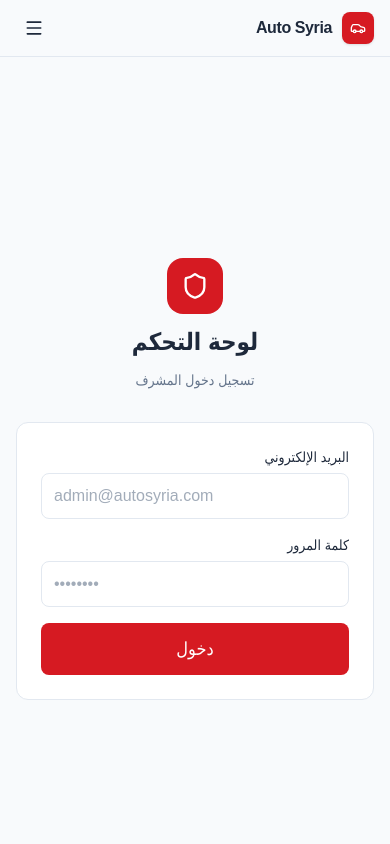
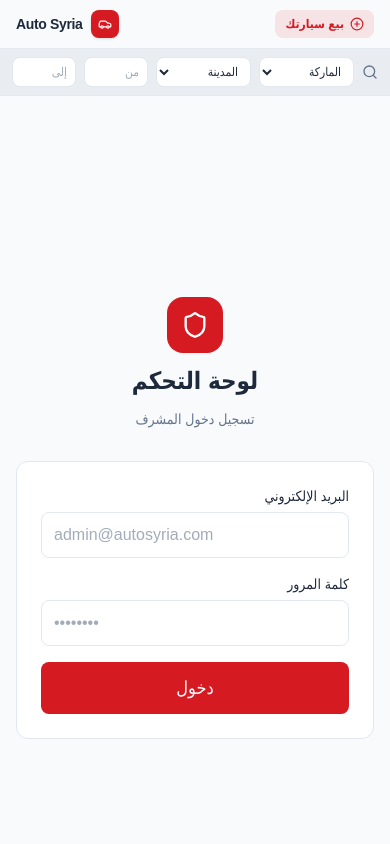
Before and after one commit to Azzam230/autosyria, a Next.js app: page /admin/login in a window 390 px wide. Shown: the top 844 px of the page. Built offline with nearby package versions, Linux system fonts and the light colour scheme; a web font is replaced by a local one.

Commit message:
موبايل: هيدر من جزئين - شعار + بيع سيارتك بالأعلى، سيرش بار أسفله ثابت بكل الصفحات

```diff
--- a/src/components/layout/Header.tsx
+++ b/src/components/layout/Header.tsx
@@ -1,10 +1,10 @@
 "use client"
 
 import Link from "next/link"
-import { Menu, X, Car, PlusCircle } from "lucide-react"
-import { useState } from "react"
+import { Car, PlusCircle } from "lucide-react"
 import { SITE_NAME } from "@/lib/constants"
 import ThemeToggle from "@/components/theme/ThemeToggle"
+import MobileSearchBar from "./MobileSearchBar"
 
 const navLinks = [
   { href: "/", label: "الرئيسية", icon: Car },
@@ -12,16 +12,21 @@ const navLinks = [
 ]
 
 export default function Header() {
-  const [menuOpen, setMenuOpen] = useState(false)
+  return (
+    <header className="sticky top-0 z-40 bg-background/95 backdrop-blur-md">
+      {/* Top Row: Logo + Sell Link */}
+      <div className="border-b border-border">
+        <div className="max-w-7xl mx-auto px-4 h-12 flex items-center justify-between">
+          <Link href="/sell" className="md:hidden flex items-center gap-1.5 px-2.5 py-1.5 rounded-lg bg-accent/10 text-accent text-xs font-semibold">
+            <PlusCircle className="w-3.5 h-3.5" />
+            بيع سيارتك
+          </Link>
 
-  return (
-    <header className="sticky top-0 z-40 border-b border-border bg-background/95 backdrop-blur-md">
-      <div className="max-w-7xl mx-auto px-4 h-14 flex items-center justify-between">
-        <Link href="/" className="flex items-center gap-2.5 group">
-          <div className="w-8 h-8 rounded-lg bg-accent flex items-center justify-center shadow-sm group-hover:shadow-md transition-shadow">
-            <Car className="w-4 h-4 text-white" />
+          <Link href="/" className="flex items-center gap-2 group">
+            <div className="w-7 h-7 rounded-lg bg-accent flex items-center justify-center shadow-sm group-hover:shadow-md transition-shadow">
+              <Car className="w-3.5 h-3.5 text-white" />
             </div>
-          <span className="font-bold text-base text-foreground tracking-tight">{SITE_NAME}</span>
+            <span className="font-bold text-sm text-foreground tracking-tight">{SITE_NAME}</span>
           </Link>
 
           {/* Desktop Nav */}
@@ -33,7 +38,7 @@ export default function Header() {
                   <Link
                     key={link.href}
                     href={link.href}
-                  className="flex items-center gap-1.5 px-3.5 py-2 text-sm text-muted hover:text-foreground transition-colors rounded-lg hover:bg-card"
+                    className="flex items-center gap-1.5 px-3.5 py-1.5 text-sm text-muted hover:text-foreground transition-colors rounded-lg hover:bg-card"
                   >
                     <Icon className="w-4 h-4" />
                     {link.label}
@@ -45,7 +50,7 @@ export default function Header() {
             <div className="flex items-center gap-1 mr-2 pr-2 border-r border-border">
               <Link
                 href="/admin/dashboard"
-              className="px-3 py-2 text-sm text-muted hover:text-foreground transition-colors rounded-lg hover:bg-card-hover"
+                className="px-3 py-1.5 text-sm text-muted hover:text-foreground transition-colors rounded-lg hover:bg-card-hover"
               >
                 لوحة التحكم
               </Link>
@@ -54,48 +59,10 @@ export default function Header() {
               </div>
             </div>
           </nav>
-
-        {/* Mobile Menu Button */}
-        <button
-          className="md:hidden p-2 rounded-lg hover:bg-card-hover transition-colors"
-          onClick={() => setMenuOpen(!menuOpen)}
-        >
-          {menuOpen ? <X className="w-5 h-5 text-foreground" /> : <Menu className="w-5 h-5 text-foreground" />}
-        </button>
+        </div>
       </div>
 
-      {/* Mobile Nav */}
-      {menuOpen && (
-        <div className="md:hidden border-t border-border bg-background">
-          <div className="px-4 py-3 flex flex-col gap-1">
-            {navLinks.map(link => {
-              const Icon = link.icon
-              return (
-                <Link
-                  key={link.href}
-                  href={link.href}
-                  className="flex items-center gap-2.5 px-3 py-2.5 rounded-lg text-sm text-foreground hover:bg-card-hover transition-colors"
-                  onClick={() => setMenuOpen(false)}
-                >
-                  <Icon className="w-4 h-4 text-muted" />
-                  {link.label}
-                </Link>
-              )
-            })}
-            <div className="flex items-center justify-between px-3 py-2 mt-1 border-t border-border pt-3">
-              <span className="text-sm text-muted">المظهر</span>
-              <ThemeToggle />
-            </div>
-            <Link
-              href="/admin/dashboard"
-              className="flex items-center gap-2.5 px-3 py-2.5 rounded-lg text-sm text-foreground hover:bg-card-hover transition-colors"
-              onClick={() => setMenuOpen(false)}
-            >
-              لوحة التحكم
-            </Link>
-          </div>
-        </div>
-      )}
+      <MobileSearchBar />
     </header>
   )
 }
--- /dev/null
+++ b/src/components/layout/MobileSearchBar.tsx
@@ -0,0 +1,70 @@
+"use client"
+
+import { useRouter, useSearchParams } from "next/navigation"
+import { useCallback, Suspense } from "react"
+import { Search } from "lucide-react"
+import { BRANDS, GOVERNORATES } from "@/lib/constants"
+
+function MobileSearchBarInner() {
+  const router = useRouter()
+  const searchParams = useSearchParams()
+
+  const updateFilter = useCallback(
+    (key: string, value: string) => {
+      const params = new URLSearchParams(searchParams.toString())
+      if (value) params.set(key, value)
+      else params.delete(key)
+      params.set("page", "1")
+      router.push(`/?${params.toString()}`)
+    },
+    [router, searchParams]
+  )
+
+  return (
+    <div className="md:hidden border-b border-border bg-muted/10">
+      <div className="max-w-7xl mx-auto px-3 py-2">
+        <div className="flex items-center gap-2">
+          <Search className="w-4 h-4 text-muted shrink-0" />
+          <select
+            value={searchParams.get("brand") || ""}
+            onChange={e => updateFilter("brand", e.target.value)}
+            className="flex-1 min-w-0 rounded-lg border border-border bg-card px-2 py-1.5 text-xs text-foreground focus:outline-none focus:ring-1 focus:ring-accent"
+          >
+            <option value="">الماركة</option>
+            {BRANDS.map(b => <option key={b} value={b}>{b}</option>)}
+          </select>
+          <select
+            value={searchParams.get("governorate") || ""}
+            onChange={e => updateFilter("governorate", e.target.value)}
+            className="flex-1 min-w-0 rounded-lg border border-border bg-card px-2 py-1.5 text-xs text-foreground focus:outline-none focus:ring-1 focus:ring-accent"
+          >
+            <option value="">المدينة</option>
+            {GOVERNORATES.map(g => <option key={g} value={g}>{g}</option>)}
+          </select>
+          <input
+            type="number"
+            placeholder="من"
+            value={searchParams.get("minPrice") || ""}
+            onChange={e => updateFilter("minPrice", e.target.value)}
+            className="w-16 rounded-lg border border-border bg-card px-2 py-1.5 text-xs text-foreground placeholder:text-muted/60 focus:outline-none focus:ring-1 focus:ring-accent"
+          />
+          <input
+            type="number"
+            placeholder="إلى"
+            value={searchParams.get("maxPrice") || ""}
+            onChange={e => updateFilter("maxPrice", e.target.value)}
+            className="w-16 rounded-lg border border-border bg-card px-2 py-1.5 text-xs text-foreground placeholder:text-muted/60 focus:outline-none focus:ring-1 focus:ring-accent"
+          />
+        </div>
+      </div>
+    </div>
+  )
+}
+
+export default function MobileSearchBar() {
+  return (
+    <Suspense fallback={null}>
+      <MobileSearchBarInner />
+    </Suspense>
+  )
+}
```
Lines whose indentation alone changed are shown as unchanged.
